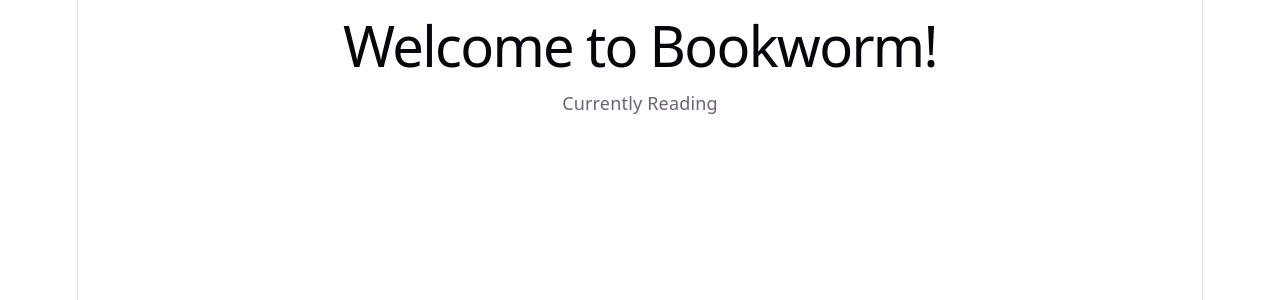
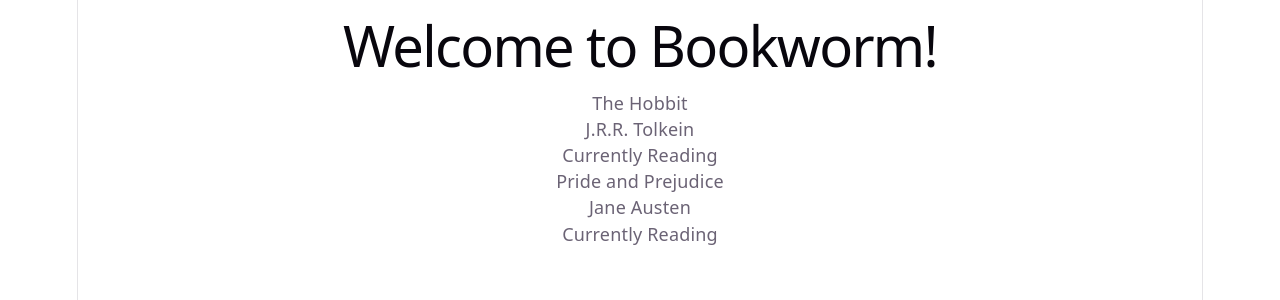
Before and after one commit to Maram-SH/bookworm, a React (Vite) app: page / in a window 1280 px wide. Shown: the top 300 px of the page. Built offline with nearby package versions, Linux system fonts and the light colour scheme.

Commit message:
Test props in App component

```diff
--- a/src/App.jsx
+++ b/src/App.jsx
@@ -12,7 +12,16 @@ function App() {
   return (
     <div>
       <h1>Welcome to Bookworm!</h1>
-      <BookCard />
+
+      <BookCard
+        title="The Hobbit"
+        author="J.R.R. Tolkein"
+      />
+
+      <BookCard
+        title="Pride and Prejudice"
+        author="Jane Austen"
+      />
     </div>
   )
 }
```
